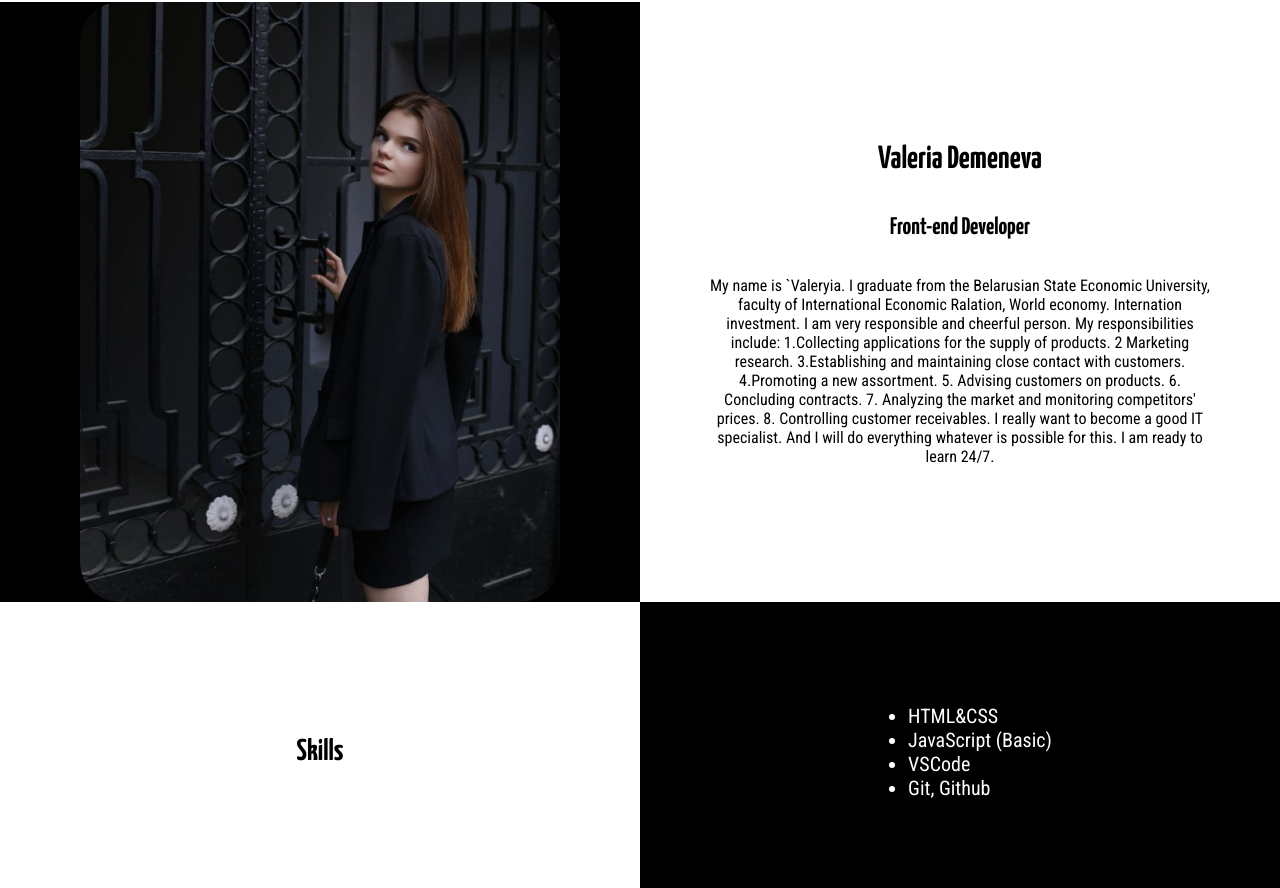
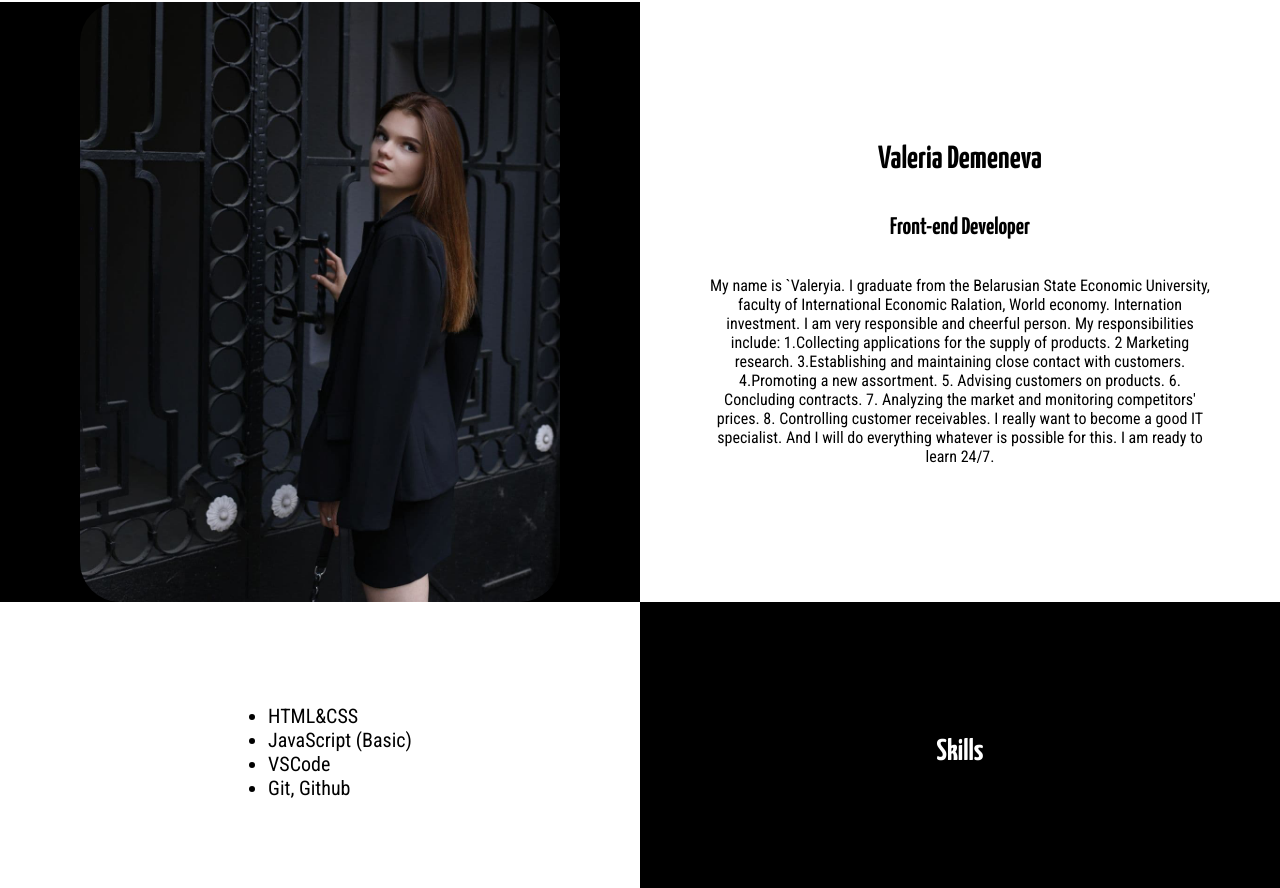
Before and after one commit to ValeryiaDemeneva/rsschool-cv, a plain HTML site: page index.html in a window 1280 px wide. Shown: the part 64-952 px from the top of the page. Drawn offline with Linux system fonts and the light colour scheme.

Commit message:
feat: update

```diff
--- a/style.css
+++ b/style.css
@@ -74,7 +74,7 @@ nav {
 }
 .skills-container {
   display: flex;
-  flex-direction: row;
+  flex-direction: row-reverse;
   width: 100%;
   height: 300px;
   align-items: center;
@@ -84,10 +84,10 @@ nav {
   display: flex;
   align-items: center;
   justify-content: center;
-  background-color: #000000;
+  background-color: rgb(255, 255, 255);
   width: 100%;
   height: 100%;
-  color: white;
+  color: rgb(0, 0, 0);
   font-size: 20px;
 }
 
@@ -97,6 +97,9 @@ nav {
   align-items: center;
   justify-content: center;
   font-size: 30px;
+  background-color: rgb(0, 0, 0);
+  height: 300px;
+  color:rgb(255, 255, 255)
 }
 
 .projects-container {
```
